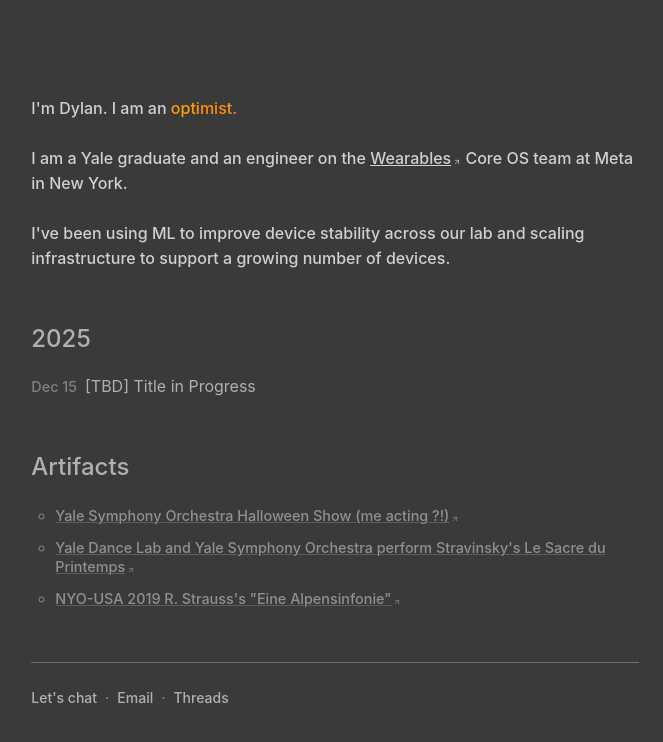
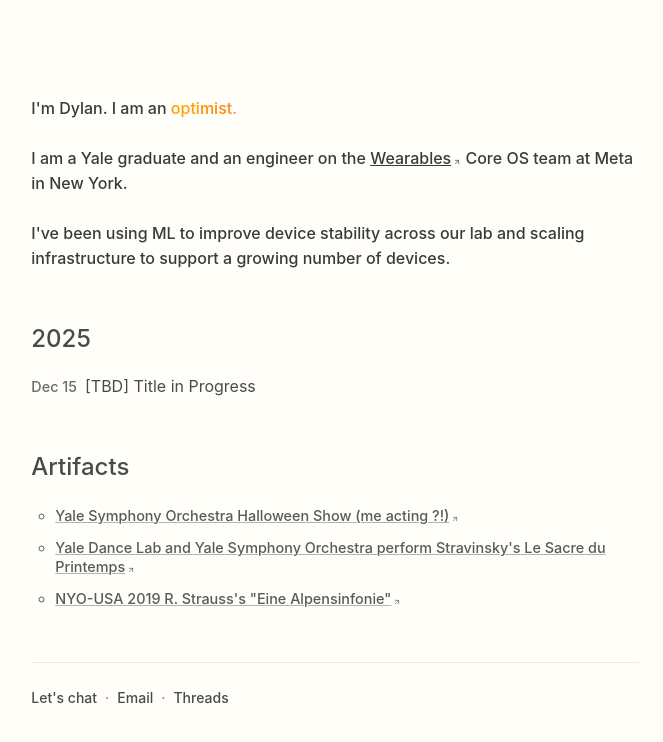
Before and after one commit to dylanfernandezdelara/dylanfdl_website, a Next.js app: page /about in a window 1280 px wide. Shown: the top 742 px of the page, without its empty margins (305-968 px from the left). Built offline with nearby package versions, Linux system fonts and the light colour scheme.

Commit message:
Remove dark mode toggle and theme switching functionality
- Remove theme script from layout.tsx that read from localStorage
- Replace dark palette CSS variables with light palette values in :root
- Remove all [data-theme] selectors and theme toggle CSS
- Site now uses light mode only

```diff
--- a/app/globals.css
+++ b/app/globals.css
@@ -64,39 +64,39 @@
 }
 
 :root {
-  /* Seoul256 dark palette (default) */
-  --bg0-hard: #303030;
-  --bg0: #3a3a3a;
-  --bg1: #4e4e4e;
-  --bg2: #606060;
-  --bg3: #707070;
-  --bg4: #808080;
+  /* Seoul256 light palette */
+  --bg0-hard: #faf8f0;
+  --bg0: #fffef8;
+  --bg1: #faf8f0;
+  --bg2: #f5f2e8;
+  --bg3: #f0ede0;
+  --bg4: #ebe8d8;
 
-  --fg0: #e0e0e0;
-  --fg1: #d0d0d0;
-  --fg2: #b0b0b0;
-  --fg3: #909090;
-  --fg4: #808080;
+  --fg0: #2a2a2a;
+  --fg1: #3a3a3a;
+  --fg2: #4a4a4a;
+  --fg3: #5a5a5a;
+  --fg4: #6a6a6a;
 
-  --red: #d75f5f;
-  --green: #87af5f;
-  --yellow: #d7af5f;
-  --blue: #5f87af;
-  --purple: #af87af;
-  --aqua: #5fafaf;
-  --orange: #d7875f;
-  --gray: #808080;
+  --red: #af5f5f;
+  --green: #5f875f;
+  --yellow: #af875f;
+  --blue: #5f5faf;
+  --purple: #875f87;
+  --aqua: #5f8787;
+  --orange: #af875f;
+  --gray: #6a6a6a;
 
   /* Semantic colors */
   --text-color: var(--fg1);
   --bg-color: var(--bg0);
-  --border-color: var(--bg1);
+  --border-color: var(--bg2);
   --hover-color: var(--yellow);
   --link-color: var(--blue);
   --link-hover: var(--aqua);
 }
 
-/* Inline “meta” link row (About → Let's chat · Email · Threads) */
+/* Inline "meta" link row (About → Let's chat · Email · Threads) */
 .contactMeta {
   display: flex;
   flex-wrap: wrap;
@@ -129,40 +129,6 @@
   outline: 2px solid var(--link-color);
   outline-offset: 3px;
   border-bottom-color: transparent;
-}
-
-/* Seoul256 light mode */
-[data-theme="light"] {
-  /* Seoul256 light palette */
-  --bg0-hard: #faf8f0;
-  --bg0: #fffef8;
-  --bg1: #faf8f0;
-  --bg2: #f5f2e8;
-  --bg3: #f0ede0;
-  --bg4: #ebe8d8;
-
-  --fg0: #2a2a2a;
-  --fg1: #3a3a3a;
-  --fg2: #4a4a4a;
-  --fg3: #5a5a5a;
-  --fg4: #6a6a6a;
-
-  --red: #af5f5f;
-  --green: #5f875f;
-  --yellow: #af875f;
-  --blue: #5f5faf;
-  --purple: #875f87;
-  --aqua: #5f8787;
-  --orange: #af875f;
-  --gray: #6a6a6a;
-
-  /* Semantic colors for light mode */
-  --text-color: var(--fg1);
-  --bg-color: var(--bg0);
-  --border-color: var(--bg2);
-  --hover-color: var(--yellow);
-  --link-color: var(--blue);
-  --link-hover: var(--aqua);
 }
 
 html {
@@ -377,7 +343,7 @@ nav {
   }
 }
 
-[data-theme="light"] .vim-status-bar {
+.vim-status-bar {
   box-shadow: 0 -1px 3px rgba(0, 0, 0, 0.1);
 }
 
@@ -662,16 +628,6 @@ article em {
   color: var(--fg0);
 }
 
-[data-theme="light"] ::selection {
-  background-color: var(--bg2);
-  color: var(--fg0);
-}
-
-[data-theme="light"] ::-moz-selection {
-  background-color: var(--bg2);
-  color: var(--fg0);
-}
-
 /* Scrollbar styling for terminal feel */
 ::-webkit-scrollbar {
   width: 12px;
@@ -715,58 +671,6 @@ code {
 pre {
   font-variant-ligatures: none;
 }
-
-/* Theme toggle customization */
-.theme-toggle {
-  --tt-toggle-color: var(--fg2);
-  --tt-toggle-color-hover: var(--blue);
-  --tt-toggle-color-active: var(--aqua);
-}
-
-.theme-toggle:hover {
-  --tt-toggle-color: var(--blue);
-}
-
-.theme-toggle:active {
-  --tt-toggle-color: var(--aqua);
-}
-
-/* Override theme-toggles default colors */
-.theme-toggle {
-  display: flex !important;
-  visibility: visible !important;
-}
-
-.theme-toggle svg {
-  fill: var(--fg2);
-  stroke: var(--fg2);
-  display: block;
-  visibility: visible;
-}
-
-.theme-toggle:hover svg {
-  fill: var(--blue);
-  stroke: var(--blue);
-}
-
-/* Simple rotation animation for dots around sun in light mode */
-@keyframes rotate-dots {
-  from {
-    transform: rotate(0deg);
-  }
-  to {
-    transform: rotate(360deg);
-  }
-}
-
-/* Rotate dots around the sun when hovering in light mode */
-@media (hover: hover) and (pointer: fine) {
-  .theme-toggle-light:hover svg .theme-toggle__around > g {
-    animation: rotate-dots 4s linear infinite;
-    transform-origin: center center;
-  }
-}
-
 
 /* Reduced Motion Support */
 @media (prefers-reduced-motion: reduce) {
--- a/app/layout.tsx
+++ b/app/layout.tsx
@@ -22,23 +22,7 @@ export default function RootLayout({
   children: React.ReactNode
 }) {
   return (
-    <html lang="en" suppressHydrationWarning>
-      <head>
-        <script
-          dangerouslySetInnerHTML={{
-            __html: `
-              (function() {
-                try {
-                  const theme = localStorage.getItem('theme') || 'light';
-                  document.documentElement.setAttribute('data-theme', theme);
-                } catch (e) {
-                  document.documentElement.setAttribute('data-theme', 'light');
-                }
-              })();
-            `,
-          }}
-        />
-      </head>
+    <html lang="en">
       <body>
         <main>{children}</main>
       </body>
```
